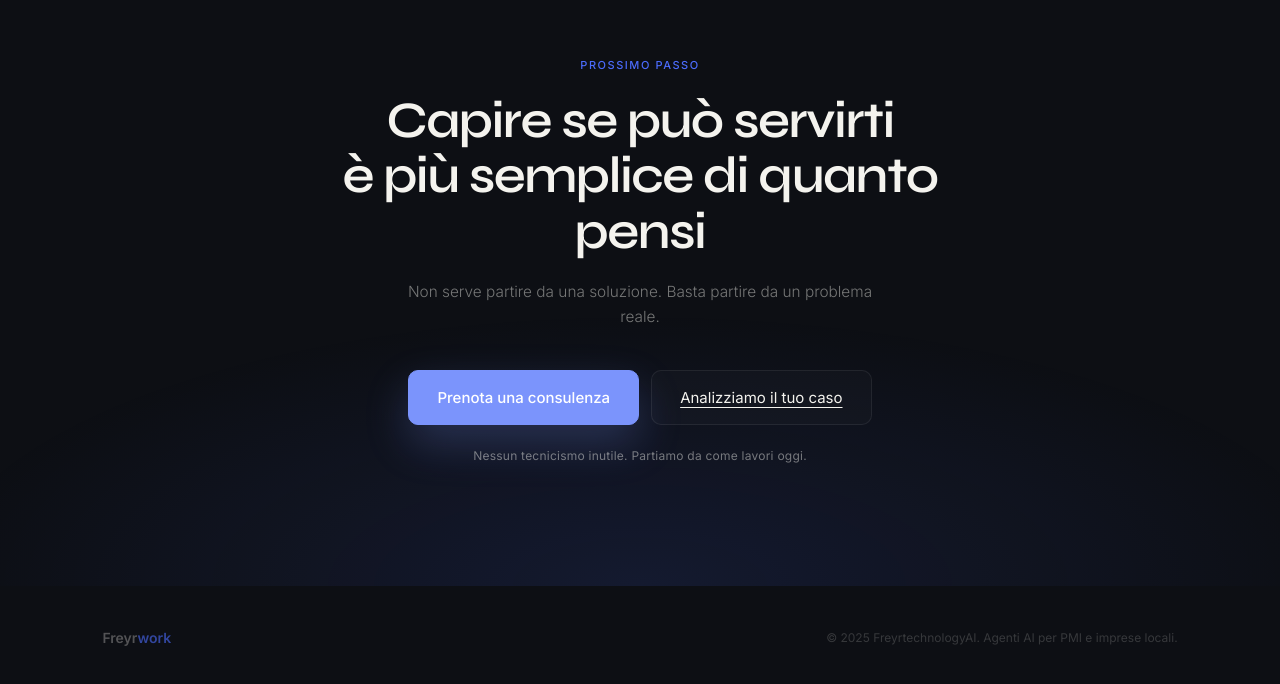
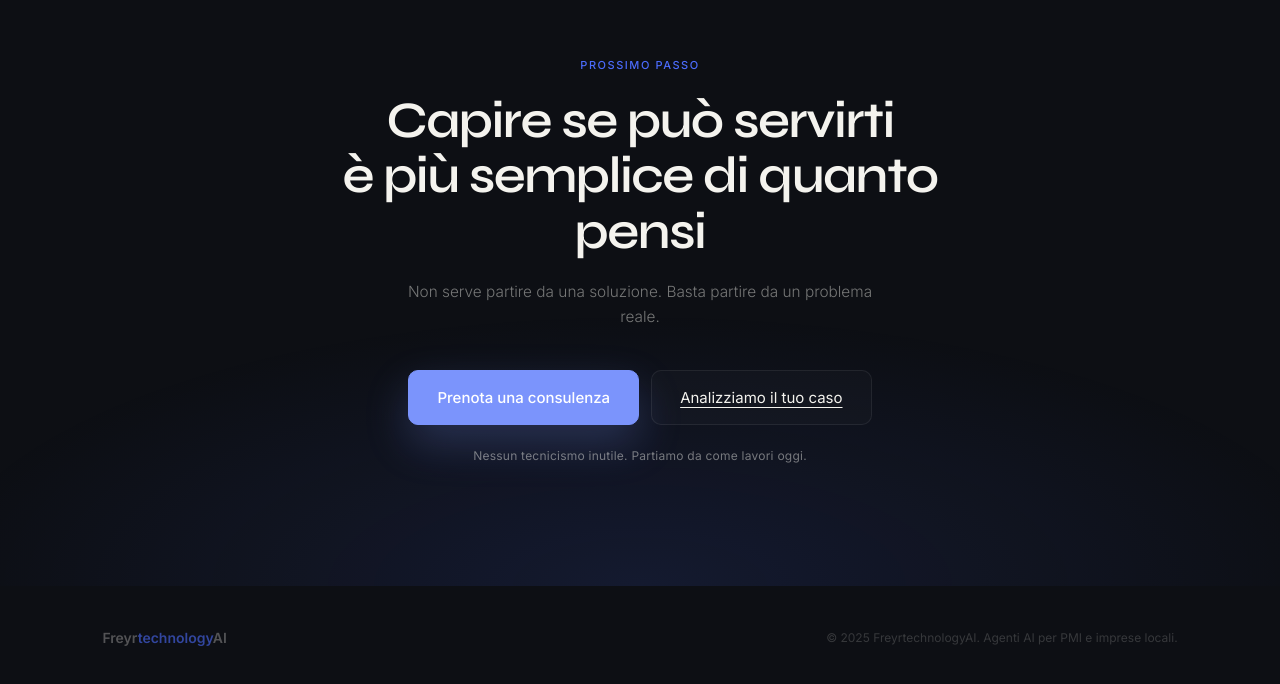
Before and after one commit to Matteopmc95/matteo-freyrwork-ai, a Next.js app: page / in a window 1280 px wide. Shown: the part 4804-5488 px from the top of the page. Built offline with nearby package versions, Linux system fonts and the light colour scheme.

Commit message:
fix: replace remaining Freyrwork mentions in footer with FreyrtechnologyAI

```diff
--- a/src/app/agente-ai/page.tsx
+++ b/src/app/agente-ai/page.tsx
@@ -254,7 +254,7 @@ function CTAFinal() {
 function Footer() {
   return (
     <footer style={{ padding: '40px 8vw', display: 'flex', alignItems: 'center', justifyContent: 'space-between', flexWrap: 'wrap', gap: 16 }}>
-      <span style={{ fontSize: 14, fontWeight: 600, color: 'rgba(244,243,238,0.3)' }}>Freyr<span style={{ color: C.acc, opacity: 0.6 }}>work</span></span>
+      <span style={{ fontSize: 14, fontWeight: 600, color: 'rgba(244,243,238,0.3)' }}>Freyr<span style={{ color: C.acc, opacity: 0.6 }}>technology</span>AI</span>
       <span style={{ fontSize: 12, color: 'rgba(244,243,238,0.18)' }}>© 2025 FreyrtechnologyAI. Agenti AI per PMI e imprese locali.</span>
     </footer>
   );
--- a/src/app/chi-siamo/page.tsx
+++ b/src/app/chi-siamo/page.tsx
@@ -895,7 +895,7 @@ function Footer() {
       }}
     >
       <span style={{ fontSize: 14, fontWeight: 600, color: 'rgba(244,243,238,0.3)' }}>
-        Freyr<span style={{ color: C.acc, opacity: 0.6 }}>work</span>
+        Freyr<span style={{ color: C.acc, opacity: 0.6 }}>technology</span>AI
       </span>
       <span style={{ fontSize: 12, color: 'rgba(244,243,238,0.18)' }}>
         © 2025 FreyrtechnologyAI. Agenti AI per PMI e imprese locali.
--- a/src/app/contatti/page.tsx
+++ b/src/app/contatti/page.tsx
@@ -804,7 +804,7 @@ function Footer() {
       }}
     >
       <span style={{ fontSize: 14, fontWeight: 600, color: 'rgba(244,243,238,0.3)' }}>
-        Freyr<span style={{ color: C.acc, opacity: 0.6 }}>work</span>
+        Freyr<span style={{ color: C.acc, opacity: 0.6 }}>technology</span>AI
       </span>
       <span style={{ fontSize: 12, color: 'rgba(244,243,238,0.18)' }}>
         © 2025 FreyrtechnologyAI. Agenti AI per PMI e imprese locali.
--- a/src/app/servizi/page.tsx
+++ b/src/app/servizi/page.tsx
@@ -521,7 +521,7 @@ export default function ServiziPage() {
       {/* footer */}
       <footer style={{ padding: '40px 8vw', display: 'flex', alignItems: 'center', justifyContent: 'space-between', flexWrap: 'wrap', gap: 16 }}>
         <span style={{ fontSize: 14, fontWeight: 600, color: 'rgba(244,243,238,0.3)' }}>
-          Freyr<span style={{ color: C.acc, opacity: 0.6 }}>work</span>
+          Freyr<span style={{ color: C.acc, opacity: 0.6 }}>technology</span>AI
         </span>
         <span style={{ fontSize: 12, color: 'rgba(244,243,238,0.18)' }}>© 2025 FreyrtechnologyAI. Agenti AI per PMI e imprese locali.</span>
       </footer>
--- a/src/components/home/ImportedHomepage.tsx
+++ b/src/components/home/ImportedHomepage.tsx
@@ -330,7 +330,7 @@ const markup = `
   <p class="cta-micro reveal reveal-d3">Nessun tecnicismo inutile. Partiamo da come lavori oggi.</p>
 </section>
 <footer>
-  <span class="footer-logo">Freyr<span>work</span></span>
+  <span class="footer-logo">Freyr<span>technology</span>AI</span>
   <span class="footer-copy">© 2025 FreyrtechnologyAI. Agenti AI per PMI e imprese locali.</span>
 </footer>
 `;
```
